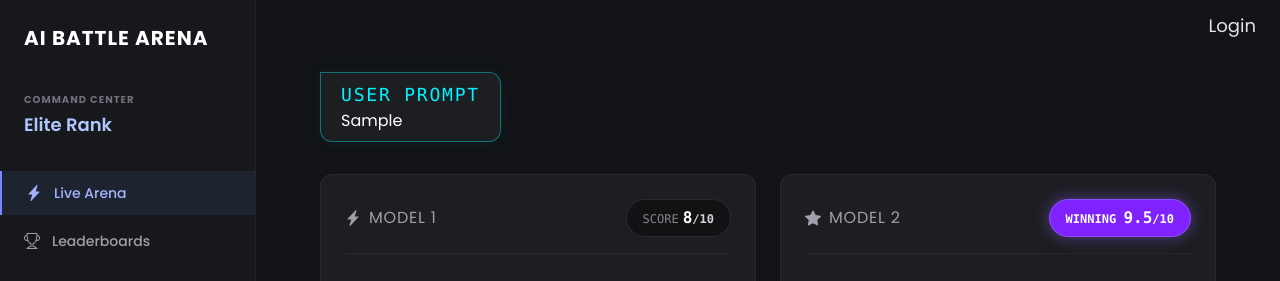
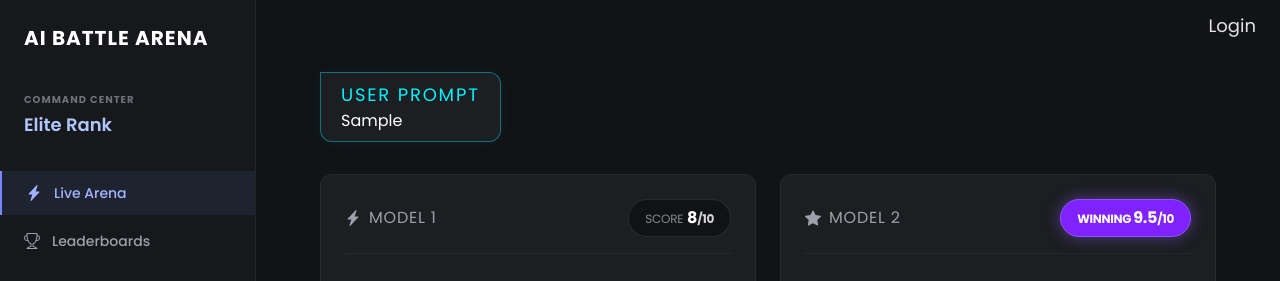
Before and after one commit to abdulghanisheikh/AI-Battle-Arena, a React (Vite) app in the folder frontend/: page / in a window 1280 px wide. Both pictures are taken after typing "Sample" into the empty fields and a click on the button "INITIALIZE DUEL". Shown: the top 281 px of the page. Built offline with nearby package versions, Linux system fonts and the light colour scheme.

Commit message:
integrated API and creating hooks and states

```diff
--- /dev/null
+++ b/frontend/src/app/app.context.jsx
@@ -0,0 +1,13 @@
+import { createContext, useState } from "react";
+
+export const AppContext = createContext(null);
+
+export const AppContextProvider = ({children}) => {
+    const [loading, setLoading] = useState(false);
+    const [chat, setChat] = useState([]);
+    const [error, setError] = useState(null);
+
+    return <AppContext.Provider value={{loading, setLoading, chat, setChat, error, setError}}>
+        {children}
+    </AppContext.Provider>
+}
--- a/frontend/src/app/components/ModelCard.jsx
+++ b/frontend/src/app/components/ModelCard.jsx
@@ -35,7 +35,7 @@ const ModelCard = ({ variant, isWinner, hasJudgement, score, content }) => {
         </div>
 
         {hasJudgement && (
-          <div className={`px-4 py-1.5 rounded-full text-xs font-bold font-mono border ${badgeStyle}`}>
+          <div className={`px-4 py-1.5 rounded-full text-xs font-bold tracking-tight border ${badgeStyle}`}>
             {isWinner && 'WINNING '}
             {(!isWinner || isModel1) && <span className="opacity-60 font-normal mr-1">SCORE</span>}
             <span className="text-base text-white">{score}</span>/10
--- a/frontend/src/app/components/UserChat.jsx
+++ b/frontend/src/app/components/UserChat.jsx
@@ -1,6 +1,6 @@
 const UserChat = ({item}) => {
     return <div className="bg-[#1c1e22] border border-[#00f2ff]/40 rounded-xl rounded-tl-none px-5 py-2 shadow-[0_0_15px_rgba(0,242,255,0.05)] w-fit justify-start">
-        <div className="text-lg text-[#00f2ff] font-mono tracking-widest flex items-center gap-2">
+        <div className="text-lg text-[#00f2ff] tracking-widest flex items-center gap-2">
         USER PROMPT
         </div>
         <div className="text-white">
--- /dev/null
+++ b/frontend/src/app/hooks/useApp.js
@@ -0,0 +1,9 @@
+import { startBattle } from "../services/app.api";
+
+const useApp = () => {
+    const handleSendMessage = async(userMessage) => {
+
+    }
+}
+
+export default useApp;
--- a/frontend/src/app/services/app.api.js
+++ b/frontend/src/app/services/app.api.js
@@ -7,7 +7,7 @@ const api = new axios.create({
     withCredentials: true
 });
 
-export const startBattle = async(problem) =>  {
-    const response = await api.post('/useGraph', {problem});
+export const startBattle = async(userMessage) => {
+    const response = await api.post('/useGraph', {userMessage});
     return response;
 }
```
